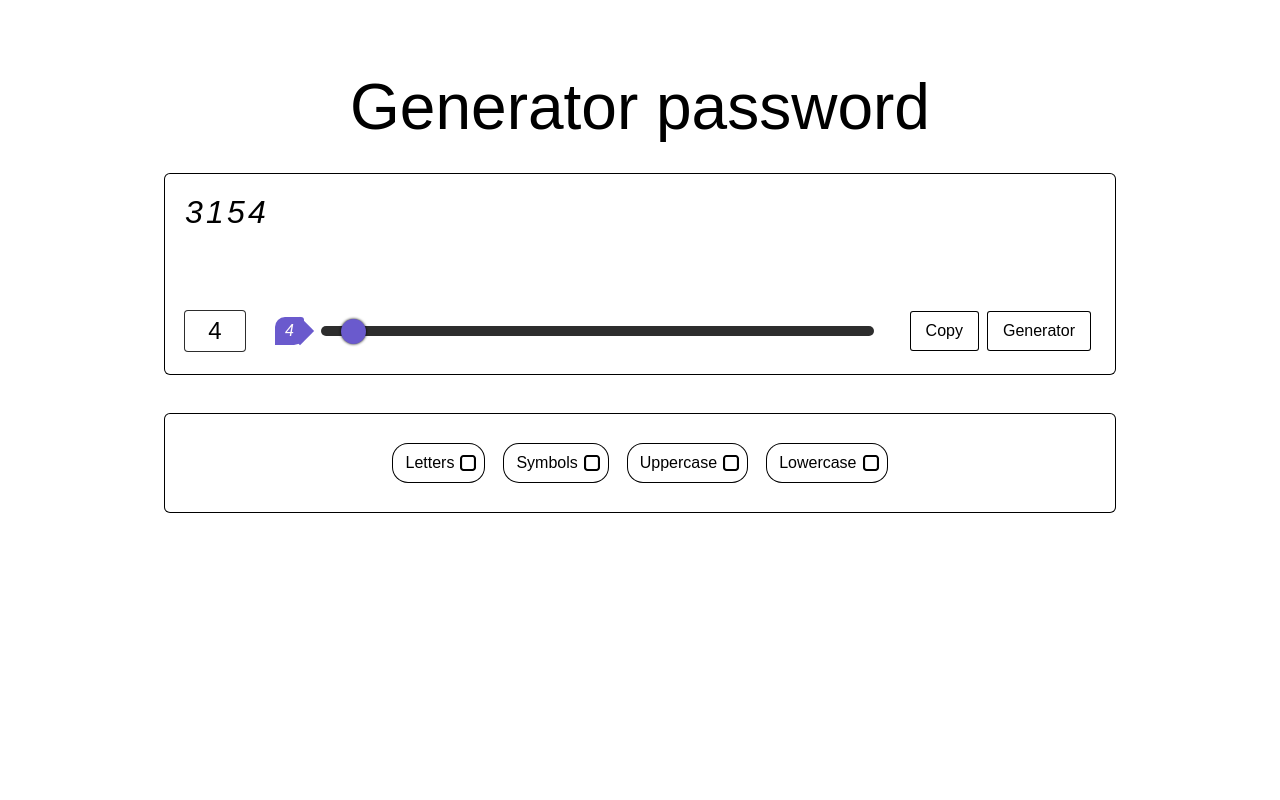
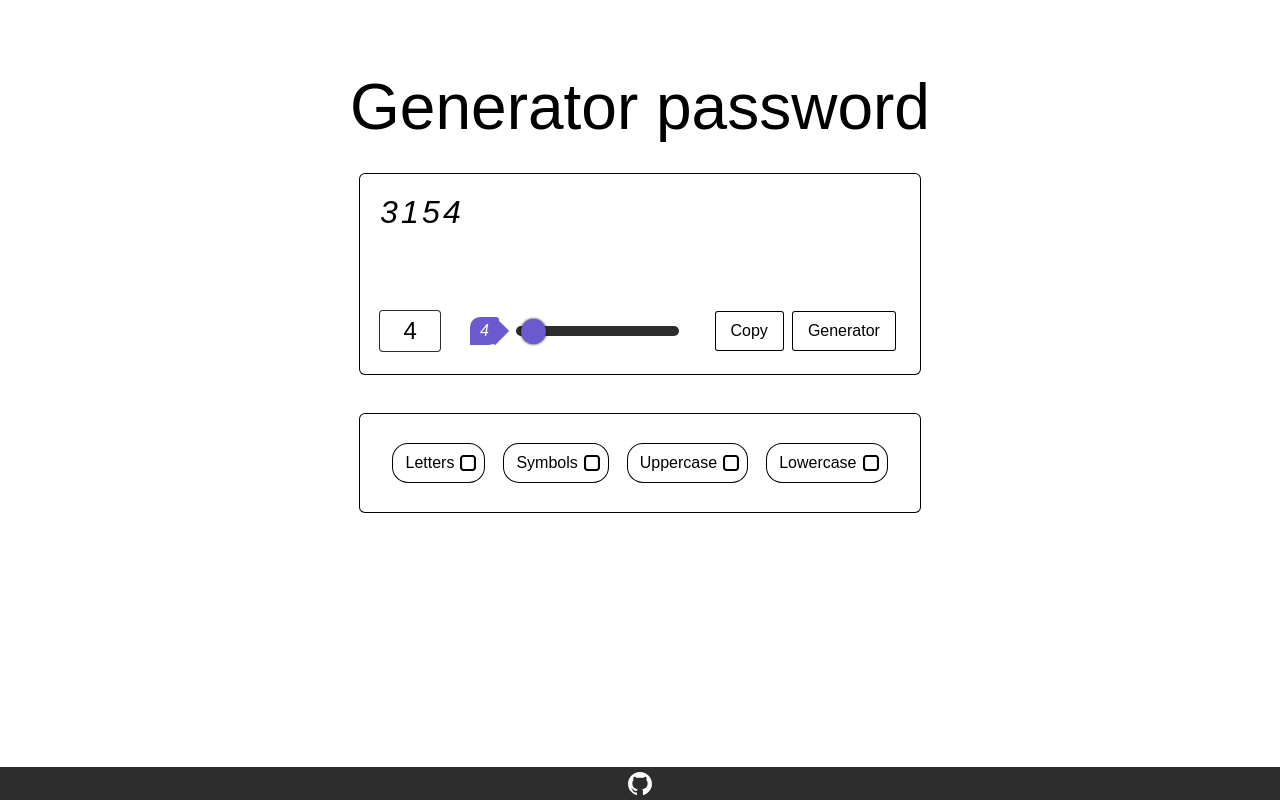
Before and after one commit to Mirudistok32/generator-password, a React (Create React App) app: page / in a window 1280 px wide. Built offline with nearby package versions, Linux system fonts and the light colour scheme.

Commit message:
Create Footer component

```diff
--- a/src/component/App/App.module.scss
+++ b/src/component/App/App.module.scss
@@ -4,14 +4,20 @@
   display: flex;
   align-items: center;
   flex-direction: column;
+  &__wrap {
+    flex: 1 0 auto;
+  }
+  &__footer {
+    flex-shrink: 0;
+  }
 }
-@media(max-width: 690px){
-  .app{
+@media (max-width: 690px) {
+  .app {
     padding-top: 10px;
   }
 }
-@media(max-width: 500px){
-  .app{
+@media (max-width: 500px) {
+  .app {
     padding-top: 5px;
   }
 }
--- a/src/component/App/index.tsx
+++ b/src/component/App/index.tsx
@@ -1,13 +1,17 @@
 import React from 'react';
 import { Boxdisplay } from '../Boxdisplay';
+import { Footer } from '../Footer';
 import { Title } from '../Title';
 import s from './App.module.scss';
 
 export const App = () => {
   return (
     <div className={s.app}>
-      <Title title="Generator password" />
-      <Boxdisplay />
+      <div className={s.app__wrap}>
+        <Title title="Generator password" />
+        <Boxdisplay />
+      </div>
+      <Footer className={s.app__footer}/>
     </div>
   );
 }
--- /dev/null
+++ b/src/component/Footer/Footer.module.scss
@@ -0,0 +1,26 @@
+.footer {
+  background-color: #2d2d2d;
+  width: 100%;
+  display: flex;
+  justify-content: center;
+  align-items: center;
+  color: snow;
+  a {
+    padding: 3px;
+    display: flex;
+    justify-content: center;
+    align-items: center;
+    max-width: 30px;
+    border-radius: 50%;
+    &:hover {
+      svg {
+        fill: dodgerblue;
+      }
+    }
+  }
+  svg {
+    transition: all 0.3s ease-in-out;
+    height: 27px;
+    fill: snow;
+  }
+}
--- /dev/null
+++ b/src/component/Footer/index.tsx
@@ -0,0 +1,21 @@
+import React from 'react'
+import s from './Footer.module.scss'
+
+type PropsType = {
+    className?: string
+}
+
+export const Footer: React.FC<PropsType> = React.memo((props) => {
+
+    const { className } = props
+
+    return (
+        <div className={s.footer + `${className ? ' ' + className : ''}`}>
+            <a href="https://github.com/Mirudistok32" target="_blank" rel="noopener noreferrer">
+                <svg viewBox="0 0 24 24" xmlns="http://www.w3.org/2000/svg">
+                    <path d="m12 .5c-6.63 0-12 5.28-12 11.792 0 5.211 3.438 9.63 8.205 11.188.6.111.82-.254.82-.567 0-.28-.01-1.022-.015-2.005-3.338.711-4.042-1.582-4.042-1.582-.546-1.361-1.335-1.725-1.335-1.725-1.087-.731.084-.716.084-.716 1.205.082 1.838 1.215 1.838 1.215 1.07 1.803 2.809 1.282 3.495.981.108-.763.417-1.282.76-1.577-2.665-.295-5.466-1.309-5.466-5.827 0-1.287.465-2.339 1.235-3.164-.135-.298-.54-1.497.105-3.121 0 0 1.005-.316 3.3 1.209.96-.262 1.98-.392 3-.398 1.02.006 2.04.136 3 .398 2.28-1.525 3.285-1.209 3.285-1.209.645 1.624.24 2.823.12 3.121.765.825 1.23 1.877 1.23 3.164 0 4.53-2.805 5.527-5.475 5.817.42.354.81 1.077.81 2.182 0 1.578-.015 2.846-.015 3.229 0 .309.21.678.825.56 4.801-1.548 8.236-5.97 8.236-11.173 0-6.512-5.373-11.792-12-11.792z" />
+                </svg>
+            </a>
+        </div>
+    )
+})
```
Also changed, not shown: src/assets/images/svg/github.svg (added).
